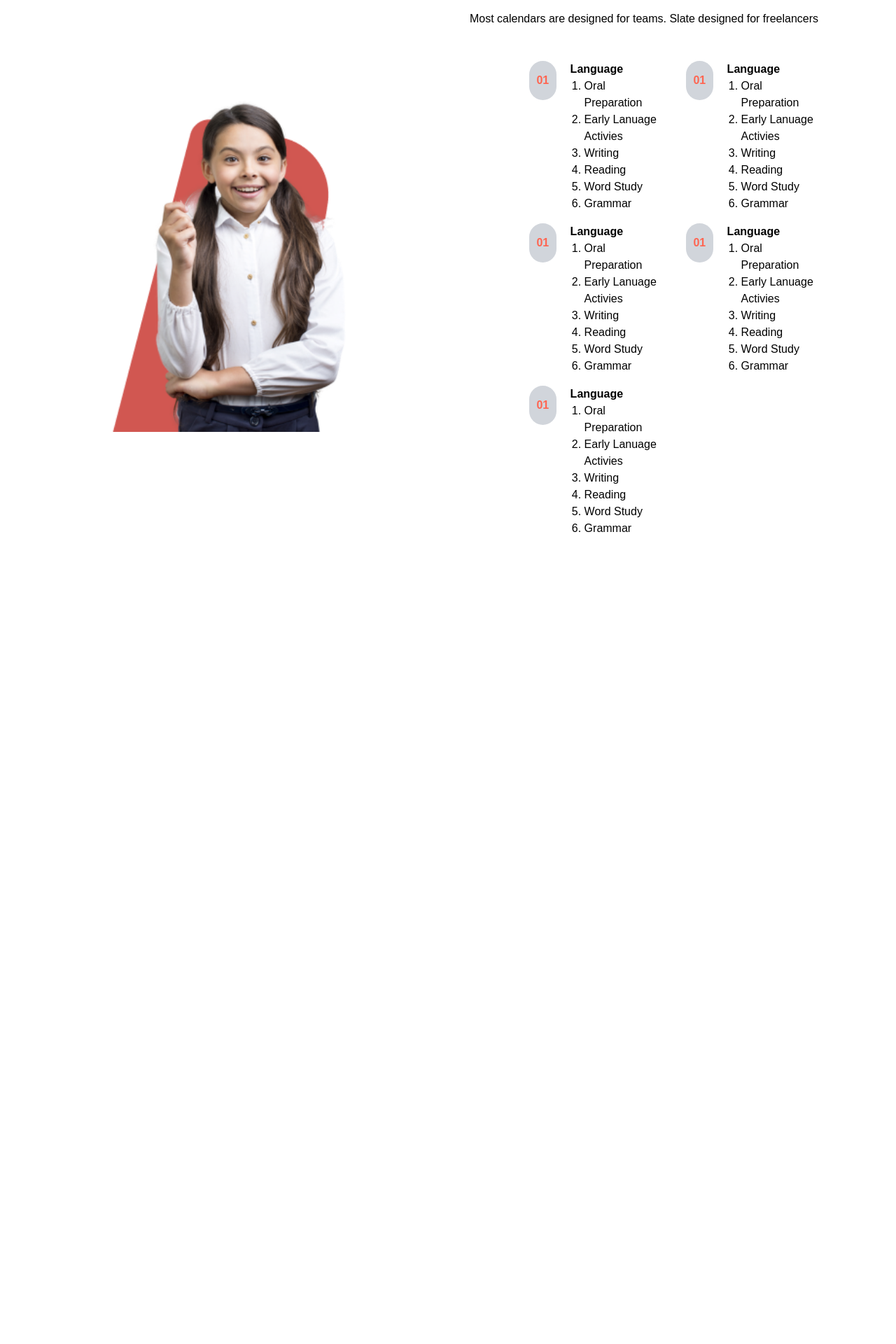
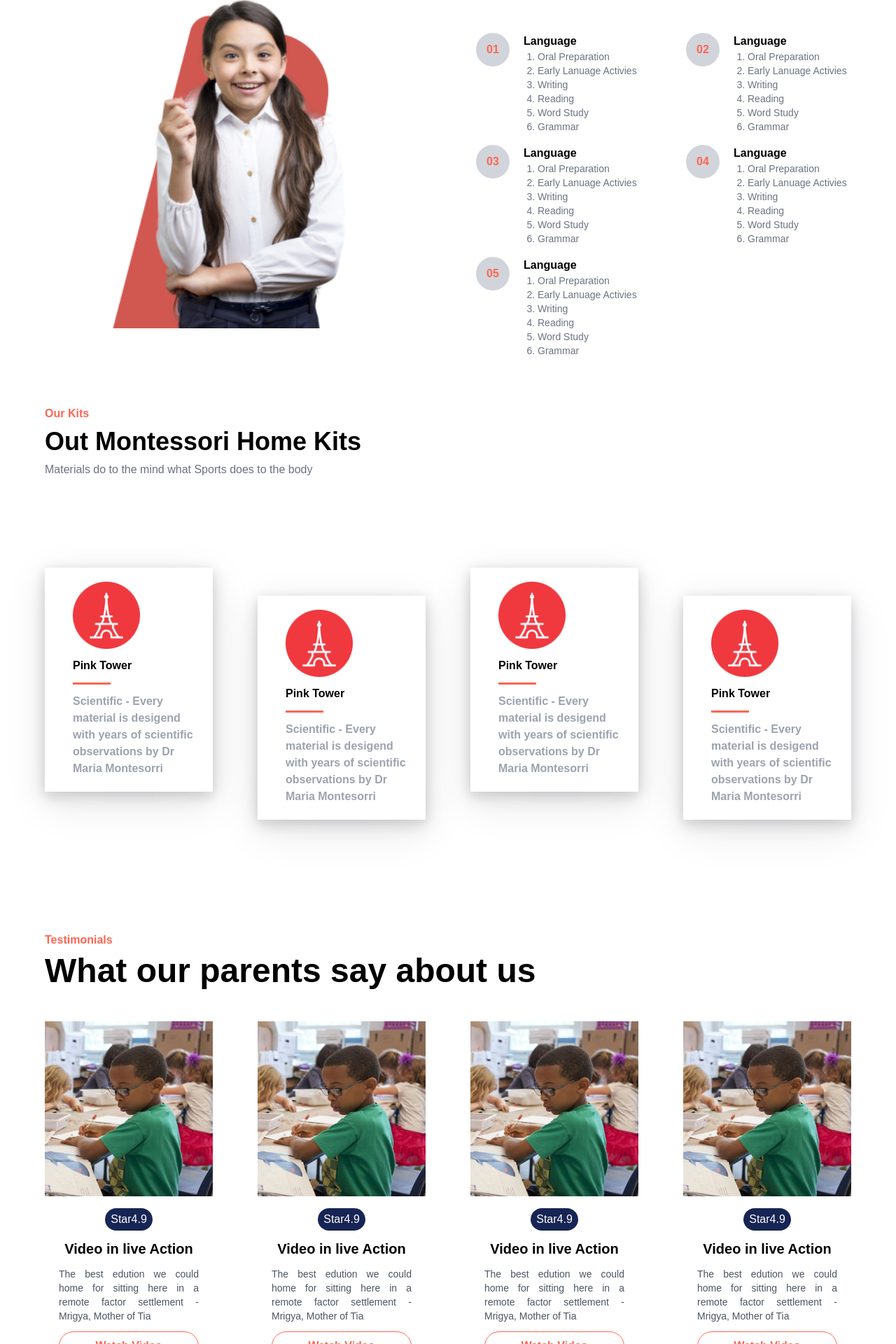
Before and after one commit to RikinTuladhar/Montesory-school, a Next.js app in the folder frontend/: page / in a window 1280 px wide. Shown: the part 1569-3489 px from the top of the page at 70% size. Before the commit the page ends 2404 px from the top, so only its background shows below. Built offline with nearby package versions, Linux system fonts and the light colour scheme.

Commit message:
fourth section completed

```diff
--- /dev/null
+++ b/frontend/app/admin/dashboard/page.jsx
@@ -0,0 +1,11 @@
+import React from 'react'
+
+const page = () => {
+  return (
+    <div>
+      This is dashboard
+    </div>
+  )
+}
+
+export default page
--- /dev/null
+++ b/frontend/app/admin/layout.js
@@ -0,0 +1,20 @@
+
+
+
+export const metadata = {
+  title: "Create Next App",
+  description: "Generated by create next app",
+};
+
+export default function RootLayout({ children }) {
+  return (
+    <html lang="en">
+
+      <body
+        className={ `antialiased`}
+      >
+        {children}
+      </body>
+    </html>
+  );
+}
--- /dev/null
+++ b/frontend/app/admin/page.jsx
@@ -0,0 +1,11 @@
+import React from 'react'
+
+const page = () => {
+  return (
+    <div>
+     This is admin
+    </div>
+  )
+}
+
+export default page
--- a/frontend/app/page.js
+++ b/frontend/app/page.js
@@ -61,7 +61,7 @@ export default function Home() {
       {/* second section  */}
       <section className="w-full  text-black pt-56 bg-white relative min-h-[120vh]">
         {/* sub first  */}
-        <div className="w-full py-10 text-black px-72">
+        <div className="w-full py-5 text-black px-72">
           <div className="py-1">
             <h5 className="text-xl font-bold text-primary">
               The Foundation of future
@@ -96,7 +96,7 @@ export default function Home() {
             />
           </div>
 
-          <div className="w-[50%] place-items-center space-y-5 py-10  grid">
+          <div className="w-[50%] place-items-center gap-x-5 gap-y-5  py-10  grid">
             <div className="pr-20 space-y-4">
               <h2 className="text-3xl">Primary years Curriculum</h2>
               <p>
@@ -104,16 +104,15 @@ export default function Home() {
                 freelancers
               </p>
             </div>
-            <div className="grid w-full grid-cols-2 px-24 py-5 ">
+            <div className="grid w-full grid-cols-2 px-5 py-5 ">
               <div className="flex px-5 py-2 space-x-5">
-                <div className="flex items-center justify-center font-bold bg-gray-300 rounded-full text-primary size-14">
+                <div className="flex items-center justify-center font-bold bg-gray-300 rounded-full text-primary size-12">
                   01
                 </div>
-
                 <div>
                   <h5 className="font-bold">Language</h5>
                   <div>
-                    <ol className="pl-5 list-decimal">
+                    <ol className="pl-5 text-sm text-gray-500 list-decimal">
                       <li>Oral Preparation</li>
                       <li>Early Lanuage Activies</li>
                       <li>Writing</li>
@@ -126,14 +125,14 @@ export default function Home() {
               </div>
 
               <div className="flex px-5 py-2 space-x-5">
-                <div className="flex items-center justify-center font-bold bg-gray-300 rounded-full text-primary size-14">
-                  01
+                <div className="flex items-center justify-center font-bold bg-gray-300 rounded-full text-primary size-12">
+                  02
                 </div>
 
                 <div>
                   <h5 className="font-bold">Language</h5>
                   <div>
-                    <ol className="pl-5 list-decimal">
+                    <ol className="pl-5 text-sm text-gray-500 list-decimal">
                       <li>Oral Preparation</li>
                       <li>Early Lanuage Activies</li>
                       <li>Writing</li>
@@ -145,14 +144,14 @@ export default function Home() {
                 </div>
               </div>
               <div className="flex px-5 py-2 space-x-5">
-                <div className="flex items-center justify-center font-bold bg-gray-300 rounded-full text-primary size-14">
-                  01
+                <div className="flex items-center justify-center font-bold bg-gray-300 rounded-full text-primary size-12">
+                  03
                 </div>
 
                 <div>
                   <h5 className="font-bold">Language</h5>
                   <div>
-                    <ol className="pl-5 list-decimal">
+                    <ol className="pl-5 text-sm text-gray-500 list-decimal">
                       <li>Oral Preparation</li>
                       <li>Early Lanuage Activies</li>
                       <li>Writing</li>
@@ -164,14 +163,14 @@ export default function Home() {
                 </div>
               </div>
               <div className="flex px-5 py-2 space-x-5">
-                <div className="flex items-center justify-center font-bold bg-gray-300 rounded-full text-primary size-14">
-                  01
+                <div className="flex items-center justify-center font-bold bg-gray-300 rounded-full text-primary size-12">
+                  04
                 </div>
 
                 <div>
                   <h5 className="font-bold">Language</h5>
                   <div>
-                    <ol className="pl-5 list-decimal">
+                    <ol className="pl-5 text-sm text-gray-500 list-decimal">
                       <li>Oral Preparation</li>
                       <li>Early Lanuage Activies</li>
                       <li>Writing</li>
@@ -183,14 +182,14 @@ export default function Home() {
                 </div>
               </div>
               <div className="flex px-5 py-2 space-x-5">
-                <div className="flex items-center justify-center font-bold bg-gray-300 rounded-full text-primary size-14">
-                  01
+                <div className="flex items-center justify-center font-bold bg-gray-300 rounded-full text-primary size-12">
+                  05
                 </div>
 
                 <div>
                   <h5 className="font-bold">Language</h5>
                   <div>
-                    <ol className="pl-5 list-decimal">
+                    <ol className="pl-5 text-sm text-gray-500 list-decimal">
                       <li>Oral Preparation</li>
                       <li>Early Lanuage Activies</li>
                       <li>Writing</li>
@@ -205,6 +204,117 @@ export default function Home() {
           </div>
         </div>
       </section>
+      {/* third section  */}
+      <section className="w-full text-black space-y-2 px-16  pb-20  relative  min-h-[90vh]">
+        <div className="">
+          <h5 className="font-bold text-primary">Our Kits</h5>
+        </div>
+        <div>
+          <h1 className="text-4xl font-bold">Out Montessori Home Kits</h1>
+        </div>
+        <div>
+          <p className="text-gray-500">
+            Materials do to the mind what Sports does to the body
+          </p>
+        </div>
+        <div className="w-full h-[70vh] flex justify-between items-center">
+          {Array.from({ length: 4 }).map((_, i) =>
+            i % 2 == 0 ? (
+              <div
+                className="flex flex-col py-5 pl-10 pr-5 space-y-3 bg-white w-60 min-h-80"
+                style={{
+                  boxShadow:
+                    "rgba(17, 17, 26, 0.1) 0px 4px 16px, rgba(17, 17, 26, 0.1) 0px 8px 24px, rgba(17, 17, 26, 0.1) 0px 16px 56px",
+                }}
+              >
+                <div className="">
+                  <img
+                    src="/images/France.png"
+                    className="size-24"
+                    alt="Logo"
+                  />
+                </div>
+                <div>
+                  <h3 className="font-bold">Pink Tower</h3>
+                </div>
+                <div className="bg-primary w-[30%] h-[3px]"></div>
+                <div>
+                  <p className="font-bold text-gray-400 ">
+                    Scientific - Every material is desigend with years of
+                    scientific observations by Dr Maria Montesorri
+                  </p>
+                </div>
+              </div>
+            ) : (
+              <div
+                className="flex flex-col py-5 pl-10 pr-5 mt-20 space-y-3 bg-white-300 w-60 min-h-80"
+                style={{
+                  boxShadow:
+                    "rgba(17, 17, 26, 0.1) 0px 4px 16px, rgba(17, 17, 26, 0.1) 0px 8px 24px, rgba(17, 17, 26, 0.1) 0px 16px 56px",
+                }}
+              >
+                <div className="">
+                  <img
+                    src="/images/France.png"
+                    className="size-24"
+                    alt="Logo"
+                  />
+                </div>
+                <div>
+                  <h3 className="font-bold">Pink Tower</h3>
+                </div>
+                <div className="bg-primary w-[30%] h-[3px]"></div>
+                <div>
+                  <p className="font-bold text-gray-400 ">
+                    Scientific - Every material is desigend with years of
+                    scientific observations by Dr Maria Montesorri
+                  </p>
+                </div>
+              </div>
+            )
+          )}
+        </div>
+      </section>
+      {/* forth sections */}
+      <section className="w-full text-black space-y-2 px-16  pb-20  relative  min-h-[90vh]">
+        <div className="w-full">
+          <h5 className="font-bold text-primary">Testimonials</h5>
+        </div>
+        <div>
+          <h1 className="text-5xl font-bold">What our parents say about us</h1>
+        </div>
+        <div className="w-full flex justify-between pt-10 min-h-[20vh]">
+          {/* card */}
+          {Array.from({ length: 4 }).map((_, i) => (
+            <div className="  w-[15rem] flex justify-center flex-col items-center min-h-[30rem]  ">
+              <div className="h-[50%] min-h-[15rem] w-full ">
+                <img
+                  src="/images/Student-learning-4.jpg"
+                  className="w-full h-full"
+                  alt="images"
+                />
+              </div>
+              <div className="flex h-[50%] px-5 space-y-3 py-2 flex-col items-center justify-center">
+                <div className="flex px-2 py-1 text-white rounded-3xl bg-blue-950 ">
+                  <span>Star</span> <span>4.9</span>
+                </div>
+                <div>
+                  <h3 className="text-xl font-bold">Video in live Action</h3>
+                </div>
+                <div className="text-justify">
+                  <p className="text-sm text-gray-600 ">
+                    The best edution we could home for sitting here in a remote
+                    factor settlement - Mrigya, Mother of Tia
+                  </p>
+                </div>
+                <button className="w-full px-5 py-2 font-bold border text-primary border-primary rounded-3xl">
+                  Watch Video
+                </button>
+              </div>
+            </div>
+          ))}
+        </div>
+      </section>
     </>
   );
 }
```
Also changed, not shown: frontend/public/images/France.png (added), frontend/public/images/Student-learning-4.jpg (added).
